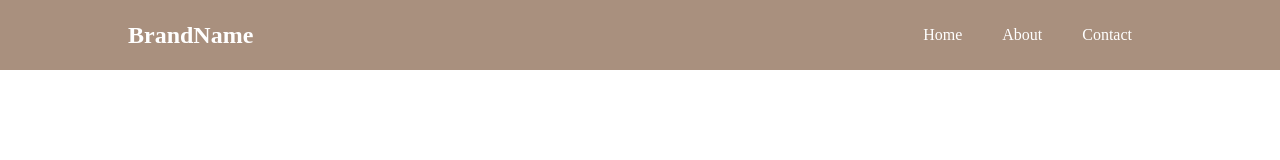
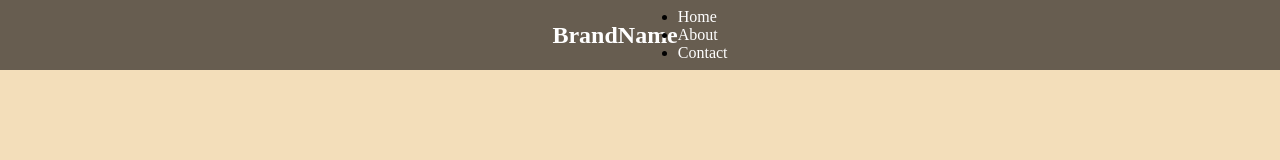
Before and after one commit to charlesfreeborn/responsive-nav-flexbox, a plain HTML site: page index.html in a window 1280 px wide. Drawn offline with Linux system fonts and the light colour scheme.

Commit message:
changed the CSS variables and background-color of the app

```diff
--- a/styles.css
+++ b/styles.css
@@ -1,9 +1,9 @@
 :root {
-  --nav-color: #a9907e;
+  --nav-color: #675d50;
   --nav-text: #fff;
   --primary-color: #f3deba;
   --secondary-color: #abc4aa;
-  --hover-color: #675d50;
+  --hover-color: #a9907e;
 }
 
 *,
@@ -14,6 +14,10 @@
   box-sizing: border-box;
 }
 
+body {
+  background-color: var(--primary-color);
+}
+
 a {
   text-decoration: none;
 }
@@ -21,7 +25,6 @@ a {
 .container {
   background-color: var(--nav-color);
   height: 70px;
-  /* width: 70%; */
 }
 
 .navbar {
@@ -33,9 +36,14 @@ a {
   height: 100%;
 }
 
-.navbar ul {
+.navbar a {
+  color: var(--nav-text);
+}
+
+/* .navbar ul {
   display: flex;
 }
+
 
 .container .navbar {
   justify-content: space-between;
@@ -55,7 +63,7 @@ a {
 }
 
 .navbar a:hover {
-  color: var(--hover-color);
+  color: var(--secondary-color);
 }
 
 /* Mobile screen */
```
